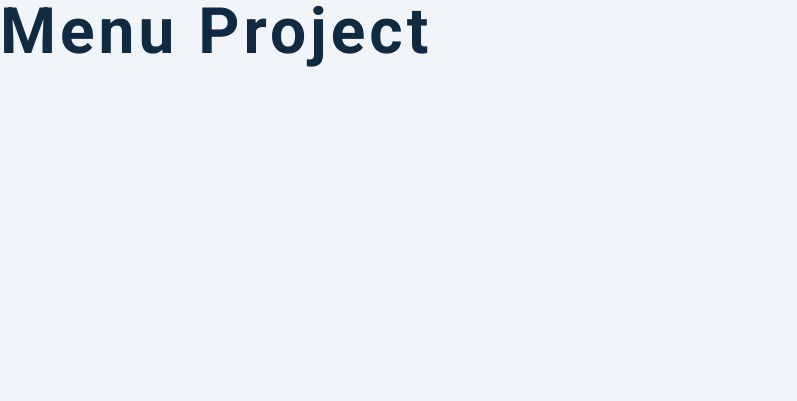
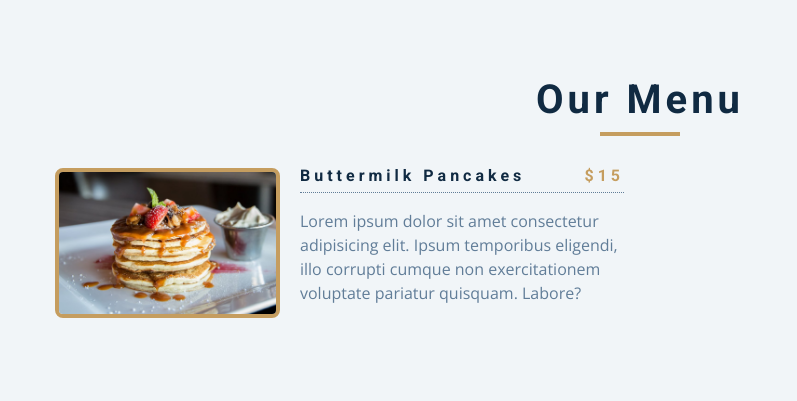
Before and after one commit to sazbot/menu, a plain HTML site: page index.html in a window 1280 px wide. Shown: the whole page, without its empty margins (0-797 px from the left). Drawn offline with nearby package versions, Linux system fonts and the light colour scheme.

Commit message:
complete html

```diff
--- a/index.html
+++ b/index.html
@@ -13,7 +13,33 @@
     <link rel="stylesheet" href="styles.css" />
   </head>
   <body>
-    <h1>menu project</h1>
+    <section class="menu">
+      <!-- title -->
+      <div class="title">
+        <h2>our menu</h2>
+        <div class="underline"></div>
+      </div>
+      <!-- filter buttons -->
+      <!-- menu items -->
+      <div class="section-center">
+        <!-- single item -->
+        <article class="menu-item">
+          <img src="menu-item.jpeg" class="photo" alt="menu item" />
+          <div class="item-info">
+            <header>
+              <h4>buttermilk pancakes</h4>
+              <h4 class="price">$15</h4>
+            </header>
+            <p class="item-text">
+              Lorem ipsum dolor sit amet consectetur adipisicing elit. Ipsum
+              temporibus eligendi, illo corrupti cumque non exercitationem
+              voluptate pariatur quisquam. Labore?
+            </p>
+          </div>
+        </article>
+        <!-- end of single item -->
+      </div>
+    </section>
     <!-- javascript -->
     <script src="app.js"></script>
   </body>
```
